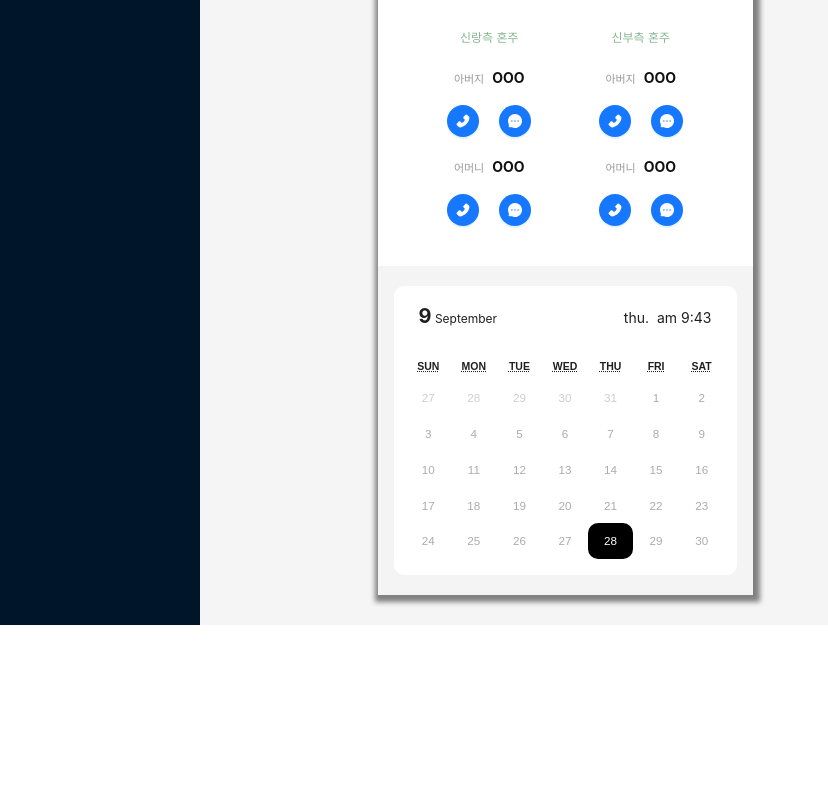
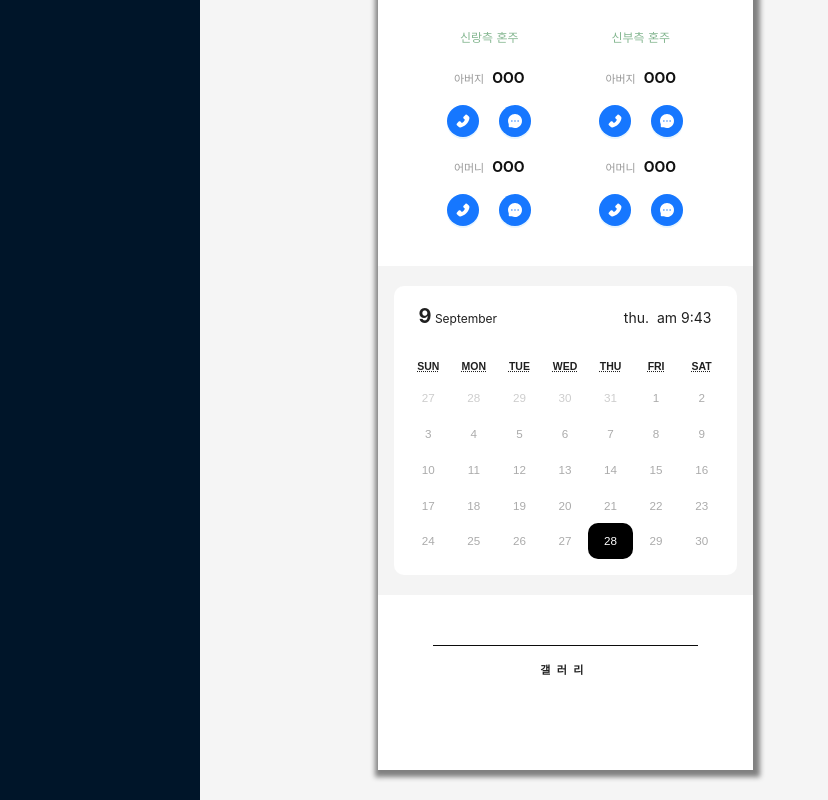
Before and after one commit to JeongGeun/mobileWebEditor, a Next.js app: page /editor in a window 1280 px wide. Shown: the part 1377-2177 px from the top of the page, without its empty margins (0-828 px from the left). Before the commit the page ends 2002 px from the top, so only its background shows below. Built offline with nearby package versions, Linux system fonts and the light colour scheme.

Commit message:
feat: 슬라이더 제목 추가

```diff
--- /dev/null
+++ b/src/components/Template/A/Slider/index.module.scss
@@ -0,0 +1,23 @@
+.layout {
+  padding: 3.125rem 0;
+
+  .title {
+    position: relative;
+    padding-top: 0.938rem;
+    margin-bottom: 2.5rem;
+    font-size: 0.688rem;
+    font-weight: 700;
+    line-height: 1.25rem;
+    text-align: center;
+    letter-spacing: 0.4rem;
+    &::after {
+      content: "";
+      position: absolute;
+      left: 3.438rem;
+      top: 0;
+      width: calc(100% - 6.875rem);
+      height: 1px;
+      background-color: #0c0c0c;
+    }
+  }
+}
--- /dev/null
+++ b/src/components/Template/A/Slider/index.tsx
@@ -0,0 +1,9 @@
+import styles from "./index.module.scss";
+
+export default function Slider() {
+  return (
+    <div className={styles.layout}>
+      <div className={styles.title}>갤러리</div>
+    </div>
+  );
+}
--- a/src/components/Template/A/index.tsx
+++ b/src/components/Template/A/index.tsx
@@ -3,6 +3,7 @@
 import Message from "./Message";
 import Contact from "./Contact";
 import Calendar from "./Calendar";
+import Slider from "./Slider";
 
 export default function TemplateA() {
   const { setValue } = useFormContext();
@@ -17,6 +18,7 @@
       <Message onSectionClick={() => onSectionClick(1)} />
       <Contact onSectionClick={() => onSectionClick(2)} />
       <Calendar onSectionClick={() => onSectionClick(3)} />
+      <Slider />
     </>
   );
 }
```
